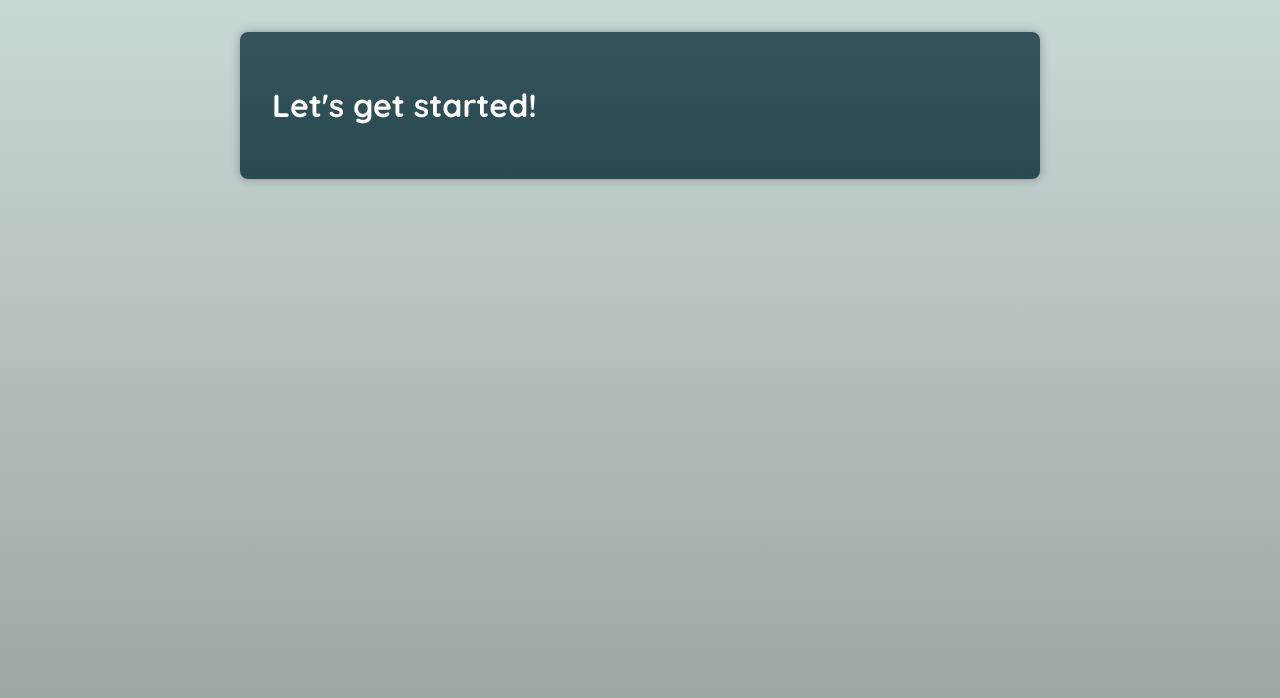
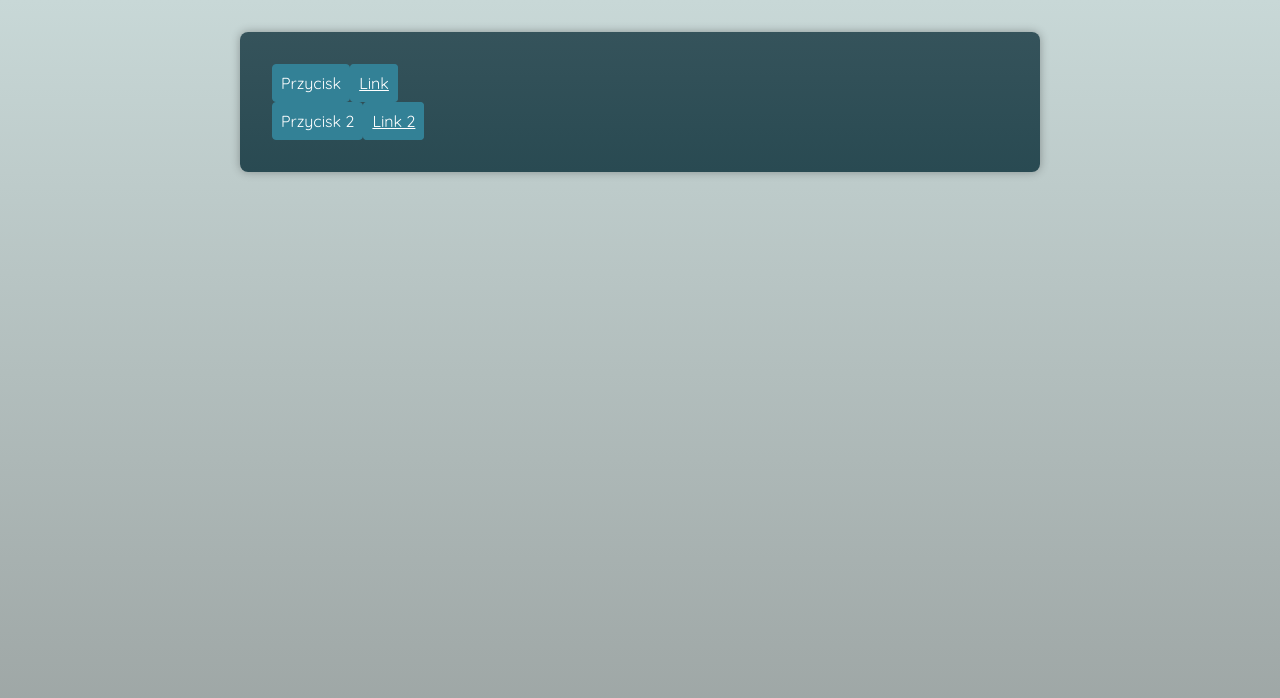
Before and after one commit to Bartek-wki/learning_react_with_ts_2, a React (Vite) app: page / in a window 1280 px wide. Shown: the top 698 px of the page. Built offline with nearby package versions, Linux system fonts and the light colour scheme; a web font is replaced by a local one.

Commit message:
build flexible components

```diff
--- a/src/App.tsx
+++ b/src/App.tsx
@@ -1,5 +1,17 @@
+import Button from "./components/Button";
+import Button_2 from "./components/Button_2";
+import Input from "./components/Input";
+
 function App() {
-  return <h1>Let's get started!</h1>;
+  return (
+    <main>
+      <Button el="button">Przycisk</Button>
+      <Button el="anchor" href="#">Link</Button>
+      <br></br>
+      <Button_2>Przycisk 2</Button_2>
+      <Button_2 href="#">Link 2</Button_2>
+    </main>
+  )
 }
 
 export default App;
--- /dev/null
+++ b/src/components/Button.tsx
@@ -0,0 +1,25 @@
+import { type ComponentPropsWithoutRef, type ReactNode } from "react";
+
+type ButtonProps = {
+    el: 'button';
+    children: ReactNode;
+} & ComponentPropsWithoutRef<'button'>
+
+type AnchorProps = {
+    el: 'anchor';
+    children: ReactNode;
+} & ComponentPropsWithoutRef<'a'>
+
+export default function Button(props: ButtonProps | AnchorProps) {
+    if(props.el === 'anchor') {
+        const {children, ...rest} = props
+        return (
+            <a className="button" {...rest}>{children}</a>
+        )
+    }
+
+    const {children, ...rest} = props
+    return (
+        <button className="button" {...rest}>{children}</button>
+    )
+}
--- /dev/null
+++ b/src/components/Button_2.tsx
@@ -0,0 +1,30 @@
+import { type ComponentPropsWithoutRef, type ReactNode } from "react";
+
+type ButtonProps = {
+    children: ReactNode;
+    href?: never
+} & ComponentPropsWithoutRef<'button'>
+
+type AnchorProps = {
+    children: ReactNode;
+    href?: string
+} & ComponentPropsWithoutRef<'a'>
+
+function isAnchorProps(props: ButtonProps | AnchorProps): props is AnchorProps {
+    return 'href' in props
+}
+
+export default function Button_2(props: ButtonProps | AnchorProps) {
+
+    if(isAnchorProps(props)) {
+        const {children, ...rest} = props
+        return (
+            <a className="button" {...rest}>{children}</a>
+        )
+    }
+
+    const {children, ...rest} = props
+    return (
+        <button className="button" {...rest}>{children}</button>
+    )
+}
--- /dev/null
+++ b/src/components/Input.tsx
@@ -0,0 +1,20 @@
+// interface InputInterface {
+//     label: string;
+//     id: string;
+// }
+
+import { type ComponentPropsWithoutRef } from "react";
+
+type InputProps = {
+    label: string;
+    id: string;
+} & ComponentPropsWithoutRef<'input'>
+
+export default function Input({id, label, ...props}: InputProps) {
+    return (
+        <p>
+            <label htmlFor={id}>{label}</label>
+            <input id={id} {...props} />
+        </p>
+    )
+}
```
Also changed, not shown: src/components/Container.tsx (added, +11 -0 lines), 1 other file (tests, documents, lock files or other folders).
